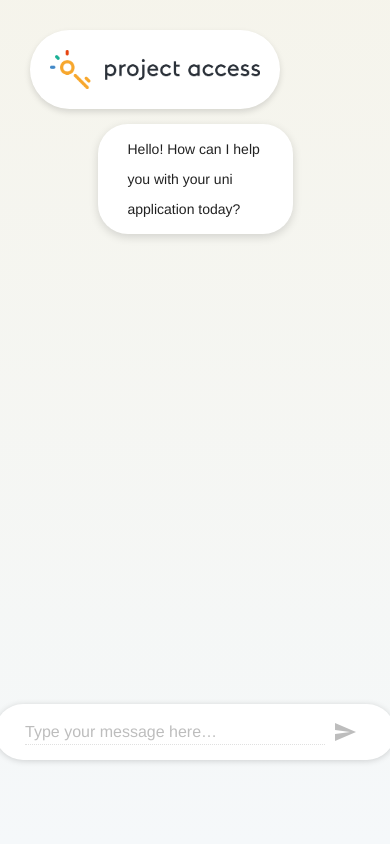
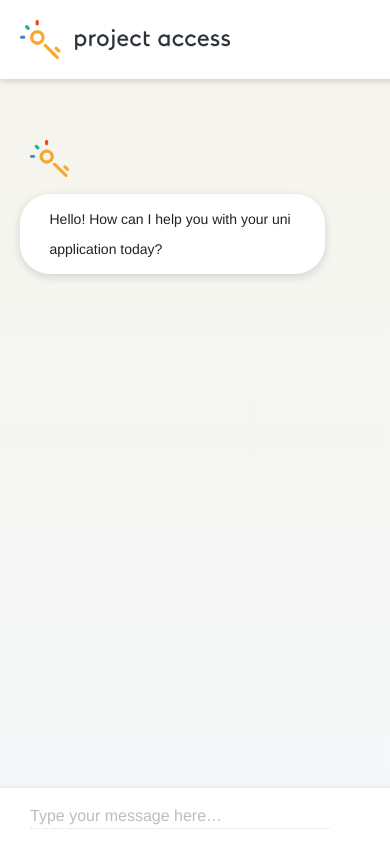
Before and after one commit to henryzt/JPMorgan-CFG19-Project-Access-Chatbot, a plain HTML site: page frontend/index.html in a window 390 px wide. Drawn offline with nearby package versions, Linux system fonts and the light colour scheme.

Commit message:
Mobile responsive

```diff
--- a/frontend/index.html
+++ b/frontend/index.html
@@ -10,6 +10,7 @@
     <link rel="stylesheet" href="style.css">
     <script defer src="https://code.getmdl.io/1.3.0/material.min.js"></script>
     <script src="https://cdn.jsdelivr.net/npm/vue/dist/vue.js"></script>
+    <script src="https://unpkg.com/axios/dist/axios.min.js"></script>
 </head>
 <body>
 
--- a/frontend/script.js
+++ b/frontend/script.js
@@ -116,6 +116,12 @@ var app = new Vue({
                                             upper: this.userInfo.acceptableFinanceRange
                                         }
         console.log(this.userInfo)
+        axios.post('http://127.0.0.1:8080/register', this.userInfo)
+            .then((response) => {
+                console.log(response);
+            }, (error) => {
+                console.log(error);
+            });
     }
 
   }
--- a/frontend/style.css
+++ b/frontend/style.css
@@ -16,7 +16,7 @@ body{
 }
 
 .main{
-    padding-top: 50px;
+    padding-top: 120px;
     padding-bottom: 270px;
     width: 50%;
     max-width: 1000px;
@@ -120,6 +120,28 @@ body{
 
 
 
+  @media screen and (max-width: 800px){
+      .header{
+        top: 0;
+        left: 0;
+        border-radius: 0;
+        width: 100%;
+      }
+
+      .main{
+          width: 90%;
+      }
+
+      .textbox{
+        width: 100%;
+        bottom: 0;
+        left: 0;
+        margin-left: 0;
+        border-radius: 0;
+      }
+  }
+
+
 
   @keyframes bounce-in {
     0% {
```
